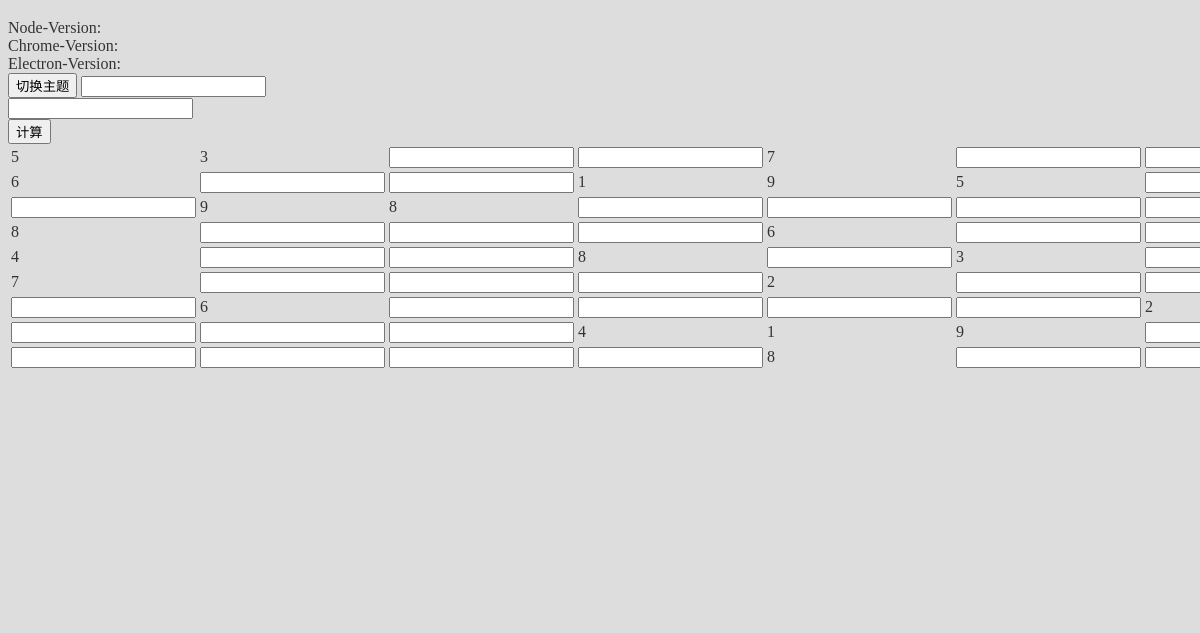
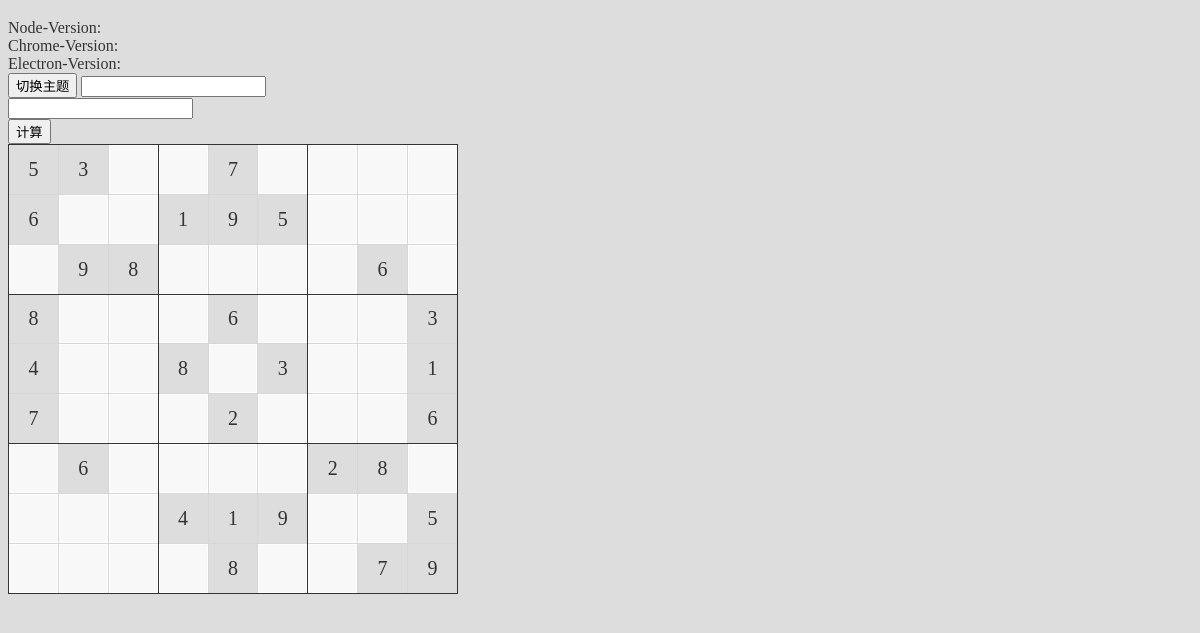
Before and after one commit to WatcherOne/electronApp, an Electron app: page decompose/index.html in a window 800 px wide. Shown: the part 61-694 px from the top of the page, 1200 px wide, since content can reach past the window. Drawn offline with Linux system fonts and the light colour scheme; no server answers.

Commit message:
fixed ui

```diff
--- a/decompose/index.css
+++ b/decompose/index.css
@@ -18,3 +18,53 @@
         color: white;
     }
 }
+
+.sudokuBoard {
+    width: 450px;
+    height: 450px;
+    border-collapse: collapse;
+    border-color: #d7d5d5;
+    background-color: white;
+    cursor: default;
+    border-top-color: #333;
+    border-left-color: #333;
+    border-style: double;
+    font-size: 20px;
+}
+
+.sudokuBoard tr td {
+    padding: 0;
+    text-align: center;
+}
+
+.sudokuBoard tr td.given {
+    background-color: #ddd;
+}
+
+.sudokuBoard tr td.third-col {
+    border-right-color: #333;
+    border-right-style: double;
+}
+
+.sudokuBoard tr td.third-row {
+    border-bottom-color: #333;
+    border-bottom-style: double;
+}
+
+.sudokuBoard tr td input {
+    border-width: 0;
+    display: inline-block;
+    height: calc(100% - 2px);
+    width: calc(100% - 2px);
+    padding: 0;
+    background-color: #f8f8f8;
+    text-align: center;
+    cursor: pointer;
+}
+
+.sudokuBoard tr td input:focus,
+.sudokuBoard tr td input:focus-visible {
+    border-style: none;
+    outline: unset;
+    background-color: lightskyblue;
+}
--- a/decompose/index.html
+++ b/decompose/index.html
@@ -17,7 +17,7 @@
     <input type="number" name="total" id="total"><br/>
     <input type="number" name="howMany" id="howMany"><br/>
     <button type="button" id="decompose">计算</button>
-    <table id="sudokuBoard"></table>
+    <table id="sudokuBoard" class="sudokuBoard" border></table>
 </body>
 <script src="./index.js"></script>
 </html>
--- a/decompose/index.js
+++ b/decompose/index.js
@@ -28,107 +28,123 @@ document.getElementById('decompose').addEventListener('click', async () => {
     // document.getElementById('result').innerText = JSON.stringify(result)
 })
 
-const sudokuBoard = [
-    [5, 3, 0, 0, 7, 0, 0, 0, 0],
-    [6, 0, 0, 1, 9, 5, 0, 0, 0],
-    [0, 9, 8, 0, 0, 0, 0, 6, 0],
-    [8, 0, 0, 0, 6, 0, 0, 0, 3],
-    [4, 0, 0, 8, 0, 3, 0, 0, 1],
-    [7, 0, 0, 0, 2, 0, 0, 0, 6],
-    [0, 6, 0, 0, 0, 0, 2, 8, 0],
-    [0, 0, 0, 4, 1, 9, 0, 0, 5],
-    [0, 0, 0, 0, 8, 0, 0, 7, 9]
-];
+/**
+ *  START
+ */
 
-const solution = [
-    [5, 3, 4, 6, 7, 8, 9, 1, 2],
-    [6, 7, 2, 1, 9, 5, 3, 4, 8],
-    [1, 9, 8, 3, 4, 2, 5, 6, 7],
-    [8, 5, 9, 7, 6, 1, 4, 2, 3],
-    [4, 2, 6, 8, 5, 3, 7, 9, 1],
-    [7, 1, 3, 9, 2, 4, 8, 5, 6],
-    [9, 6, 1, 5, 3, 7, 2, 8, 4],
-    [2, 8, 7, 4, 1, 9, 6, 3, 5],
-    [3, 4, 5, 2, 8, 6, 1, 7, 9]
-];
+let allBoard = {}
+let sudokuBoard = []
+let solution = []
 
-function generateSudokuBoard() {
-    const table = document.getElementById("sudokuBoard");
+async function getQuestions () {
+    const res = await fetch('./questions.json')
+    if (!res.ok) {
+        Promise.reject('获取数据失败')
+        return
+    }
+    allBoard = await res.json() || {}
+}
+
+function randomChoice () {
+    const random = 0
+    const currentBoard = allBoard[random] || {}
+    sudokuBoard = currentBoard.question || []
+    solution = currentBoard.solution || []
+}
+
+async function generateSudokuBoard () {
+
+    await getQuestions()
+    // 随机选择一道数独题
+    randomChoice()
+
+    const table = document.getElementById('sudokuBoard')
 
     for (let i = 0; i < 9; i++) {
-        const row = document.createElement("tr");
+        const row = document.createElement('tr')
 
         for (let j = 0; j < 9; j++) {
-            const cell = document.createElement("td");
-            const value = sudokuBoard[i][j];
+            const cell = document.createElement('td')
 
-            if (value !== 0) {
-                cell.textContent = value;
-                cell.classList.add("given");
-            } else {
-                const input = document.createElement("input");
-                input.type = "text";
-                input.maxLength = 1;
-                input.addEventListener("input", function () {
-                    onInputChange(i, j, input.value);
-                });
-                cell.appendChild(input);
+            if ((i + 1) % 3 === 0) {
+                cell.classList.add('third-row')
+            }
+            if ((j + 1) % 3 === 0) {
+                cell.classList.add('third-col')
             }
 
-            row.appendChild(cell);
+            const value = sudokuBoard[i] ? sudokuBoard[i][j] : 0
+
+            // 当值不为0时，则表示数独的初始值，已经不能填写
+            if (value !== 0) {
+                cell.textContent = value
+                cell.classList.add('given')
+            } else {
+                const input = document.createElement('input')
+                input.type = 'text'
+                input.readOnly = true
+                input.maxLength = 1
+                input.addEventListener('input', () => {
+                    onInputChange(i, j, input.value)
+                })
+                cell.appendChild(input)
+            }
+            row.appendChild(cell)
         }
-
-        table.appendChild(row);
+        table.appendChild(row)
     }
 }
 
-function onInputChange(row, col, value) {
-    sudokuBoard[row][col] = parseInt(value) || 0;
+// 输入框事件，当输入值时将数独板更新
+function onInputChange (row, col, value) {
+    console.log('dsds', value)
+    sudokuBoard[row][col] = parseInt(value) || 0
 }
 
-function solveSudoku() {
-    for (let i = 0; i < 9; i++) {
-        for (let j = 0; j < 9; j++) {
-            sudokuBoard[i][j] = solution[i][j];
-        }
-    }
-
-    updateBoard();
-}
-
-function checkSolution() {
-    let isCorrect = true;
+// 检查数独是否正确
+function checkSolution () {
+    let isCorrect = true
 
     for (let i = 0; i < 9; i++) {
         for (let j = 0; j < 9; j++) {
             if (sudokuBoard[i][j] !== solution[i][j]) {
-                isCorrect = false;
-                break;
+                isCorrect = false
+                break
             }
         }
     }
 
     if (isCorrect) {
-        alert("Congratulations! You solved the Sudoku!");
+        alert('Congratulations! You solved the Sudoku!')
     } else {
-        alert("Sorry, the solution is incorrect. Keep trying!");
+        alert('Sorry, the solution is incorrect. Keep trying!')
     }
 }
 
-function updateBoard() {
-    const inputs = document.querySelectorAll("input");
+// 公布答案
+function solveSudoku () {
+    for (let i = 0; i < 9; i++) {
+        for (let j = 0; j < 9; j++) {
+            sudokuBoard[i][j] = solution[i][j]
+        }
+    }
+    updateBoard()
+}
+
+function updateBoard () {
+    const inputs = document.querySelectorAll('input')
 
     inputs.forEach((input, index) => {
-        const row = Math.floor(index / 9);
-        const col = index % 9;
-        const value = sudokuBoard[row][col];
+        const row = Math.floor(index / 9)
+        const col = index % 9
+        const value = sudokuBoard[row][col]
 
         if (value !== 0) {
-            input.value = value;
+            input.value = value
         } else {
-            input.value = "";
+            input.value = ''
         }
-    });
+    })
 }
 
-generateSudokuBoard();
+generateSudokuBoard()
--- /dev/null
+++ b/decompose/questions.json
@@ -0,0 +1,26 @@
+[
+    {
+        "question": [
+            [5, 3, 0, 0, 7, 0, 0, 0, 0],
+            [6, 0, 0, 1, 9, 5, 0, 0, 0],
+            [0, 9, 8, 0, 0, 0, 0, 6, 0],
+            [8, 0, 0, 0, 6, 0, 0, 0, 3],
+            [4, 0, 0, 8, 0, 3, 0, 0, 1],
+            [7, 0, 0, 0, 2, 0, 0, 0, 6],
+            [0, 6, 0, 0, 0, 0, 2, 8, 0],
+            [0, 0, 0, 4, 1, 9, 0, 0, 5],
+            [0, 0, 0, 0, 8, 0, 0, 7, 9]
+        ],
+        "answer": [
+            [5, 3, 4, 6, 7, 8, 9, 1, 2],
+            [6, 7, 2, 1, 9, 5, 3, 4, 8],
+            [1, 9, 8, 3, 4, 2, 5, 6, 7],
+            [8, 5, 9, 7, 6, 1, 4, 2, 3],
+            [4, 2, 6, 8, 5, 3, 7, 9, 1],
+            [7, 1, 3, 9, 2, 4, 8, 5, 6],
+            [9, 6, 1, 5, 3, 7, 2, 8, 4],
+            [2, 8, 7, 4, 1, 9, 6, 3, 5],
+            [3, 4, 5, 2, 8, 6, 1, 7, 9]
+        ]
+    }
+]
```
Also changed, not shown: decompose/tips.md (+2 -1 lines).
